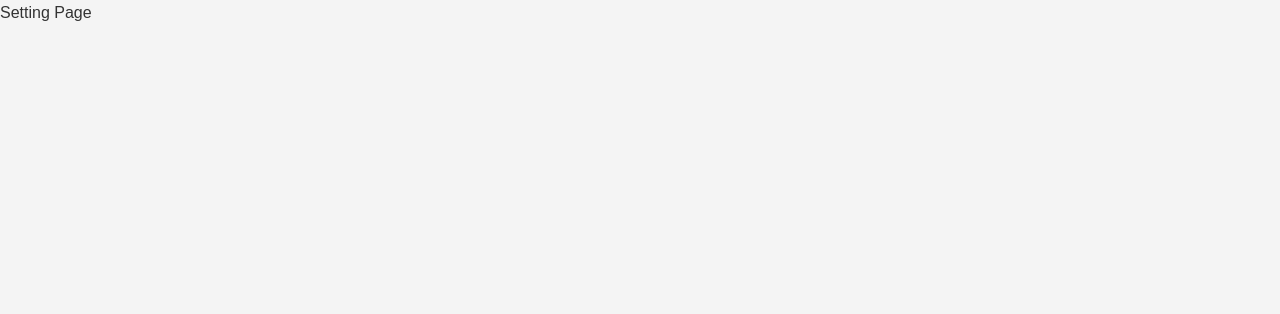
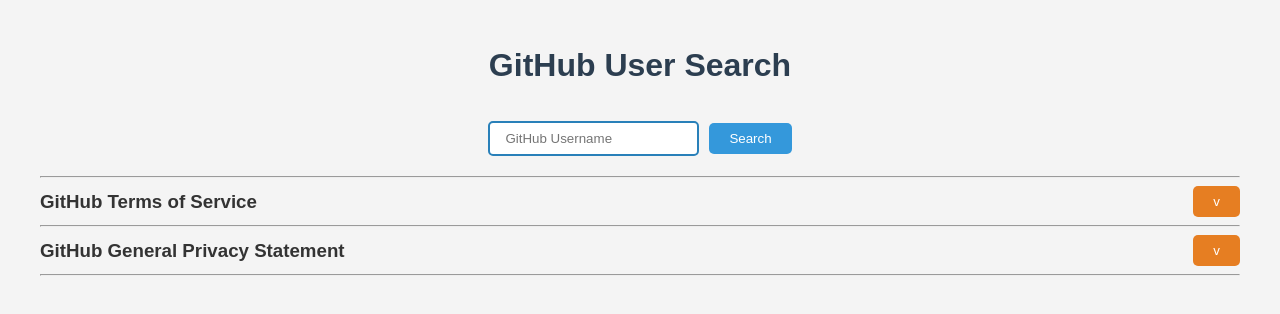
Before and after one commit to David-Sasaki/search-repositories, a React (Create React App) app: page /setting in a window 1280 px wide. Shown: the top 314 px of the page. Built offline with nearby package versions, Linux system fonts and the light colour scheme.

Commit message:
Setting page

```diff
--- a/package.json
+++ b/package.json
@@ -10,7 +10,12 @@
     "@types/node": "^16.18.96",
     "@types/react": "^18.3.1",
     "@types/react-dom": "^18.3.0",
+    "axios": "^1.6.8",
+    "bootstrap": "^5.3.3",
     "react": "^18.3.1",
+    "react-bootstrap": "^2.10.2",
+    "react-collapse": "^5.1.1",
+    "react-collapsible": "^2.10.0",
     "react-dom": "^18.3.1",
     "react-router-dom": "^6.23.0",
     "react-scripts": "5.0.1",
--- /dev/null
+++ b/src/components/CollapseBox/CollapseBox.css
@@ -0,0 +1,33 @@
+.collapse-box {
+  text-align: center;
+  margin-top: 0px;
+}
+
+.collapse-box button {
+  padding: 8px 20px;
+  background-color: #e67e22;
+  color: white;
+  border: none;
+  border-radius: 5px;
+  cursor: pointer;
+  transition: background-color 0.3s ease;
+}
+
+.collapse-box button:hover {
+  background-color: #d35400;
+}
+
+.collapse-content {
+  margin-top: 20px;
+  padding: 15px;
+  border: 1px solid #bdc3c7;
+  border-radius: 5px;
+  background-color: #ecf0f1;
+}
+
+.toggle-bar {
+  align-items: center;
+  display: flex;
+  flex-direction: row;
+  justify-content: space-between;
+}
--- /dev/null
+++ b/src/components/CollapseBox/CollapseBox.tsx
@@ -0,0 +1,25 @@
+import React, { useState } from "react";
+import "./CollapseBox.css";
+
+interface CollapseBoxProps {
+  title: string;
+  content: string;
+}
+
+const CollapseBox: React.FC<CollapseBoxProps> = ({ title, content }) => {
+  const [open, setOpen] = useState(false);
+
+  return (
+    <div className="collapse-box">
+      <hr />
+      <div className="toggle-bar">
+        <h3>{title}</h3>
+        {!open && <button onClick={() => setOpen(true)}>v</button>}
+        {open && <button onClick={() => setOpen(false)}>^</button>}
+      </div>
+      {open && <p className="collapse-content">{content}</p>}
+    </div>
+  );
+};
+
+export default CollapseBox;
--- /dev/null
+++ b/src/components/SearchUser/SearchUser.css
@@ -0,0 +1,39 @@
+.search-user {
+  text-align: center;
+  margin-bottom: 20px;
+}
+
+.search-user input {
+  padding: 8px 15px;
+  margin-right: 10px;
+  border: 2px solid #2980b9;
+  border-radius: 5px;
+}
+
+.search-user button {
+  padding: 8px 20px;
+  background-color: #3498db;
+  color: white;
+  border: none;
+  border-radius: 5px;
+  cursor: pointer;
+  transition: background-color 0.3s ease;
+}
+
+.search-user button:hover {
+  background-color: #2980b9;
+}
+
+.user-info {
+  margin-top: 20px;
+}
+
+.user-info img {
+  border-radius: 50%;
+  margin-bottom: 10px;
+}
+
+.user-info p {
+  color: #34495e;
+  font-weight: bold;
+}
--- /dev/null
+++ b/src/components/SearchUser/SearchUser.tsx
@@ -0,0 +1,60 @@
+import React, { useState, ChangeEvent } from "react";
+import axios from "axios";
+import "./SearchUser.css";
+
+interface User {
+  avatar_url: string;
+  name: string;
+  email: string | null;
+}
+
+const SearchUser: React.FC = () => {
+  const [username, setUsername] = useState("");
+  const [user, setUser] = useState<User | null>(null);
+  const [error, setError] = useState("");
+
+  const handleSearch = async () => {
+    setError("");
+    try {
+      const { data } = await axios.get(
+        `https://api.github.com/users/${username}`
+      );
+      setUser(data);
+    } catch (error: any) {
+      setError("Failed to fetch user");
+      setUser(null);
+    }
+  };
+
+  const handleInputChange = (value: string) => {
+    setUsername(value);
+  };
+
+  return (
+    <div className="search-user">
+      <input
+        type="text"
+        placeholder="GitHub Username"
+        value={username}
+        onChange={(e: ChangeEvent<HTMLInputElement>) =>
+          handleInputChange(e.target.value)
+        }
+      />
+      <button onClick={handleSearch}>Search</button>
+      {user && (
+        <div className="user-info">
+          <img
+            src={user.avatar_url}
+            alt={user.name}
+            style={{ width: "100px" }}
+          />
+          <p>Name: {user.name}</p>
+          <p>Email: {user.email || "No public email"}</p>
+        </div>
+      )}
+      {error && <p>{error}</p>}
+    </div>
+  );
+};
+
+export default SearchUser;
--- /dev/null
+++ b/src/pages/SettingPage/SettingPage.css
@@ -0,0 +1,12 @@
+.setting-page {
+  font-family: "Arial", sans-serif;
+  margin: 20px;
+  padding: 20px;
+  color: #333;
+}
+
+.setting-page h1 {
+  color: #2c3e50;
+  text-align: center;
+  margin-bottom: 30px;
+}
--- a/src/pages/SettingPage/SettingPage.tsx
+++ b/src/pages/SettingPage/SettingPage.tsx
@@ -1,7 +1,28 @@
 import React from "react";
+import SearchUser from "../../components/SearchUser/SearchUser";
+import CollapseBox from "../../components/CollapseBox/CollapseBox";
+import "./SettingPage.css";
 
 const SettingPage: React.FC = () => {
-  return <div>Setting Page</div>;
+  const reactTitle = "GitHub Terms of Service";
+  const reactContent =
+    "Thank you for using GitHub! We're happy you're here. Please read this Terms of Service agreement carefully before accessing or using GitHub. Because it is such an important contract between us and our users, we have tried to make it as clear as possible. For your convenience, we have presented these terms in a short non-binding summary followed by the full legal terms.";
+
+  const nextTitle = "GitHub General Privacy Statement";
+  const nextContent =
+    "Effective date: February 1, 2024 \
+ \
+    Welcome to the GitHub Privacy Statement. This is where we describe how we handle your “Personal Data”, which is information that is directly linked or can be linked to you. It applies to the Personal Data that GitHub, Inc. or GitHub B.V., processes as the “Data Controller” when you interact with websites, applications, and services that display this Statement (collectively, “Services”). This Statement does not apply to services or products that do not display this Statement, such as Previews, where relevant.";
+
+  return (
+    <div className="setting-page">
+      <h1>GitHub User Search</h1>
+      <SearchUser />
+      <CollapseBox title={reactTitle} content={reactContent} />
+      <CollapseBox title={nextTitle} content={nextContent} />
+      <hr />
+    </div>
+  );
 };
 
 export default SettingPage;
```
Also changed, not shown: tsconfig.json (+2 -8 lines), 1 other file (tests, documents, lock files or other folders).
